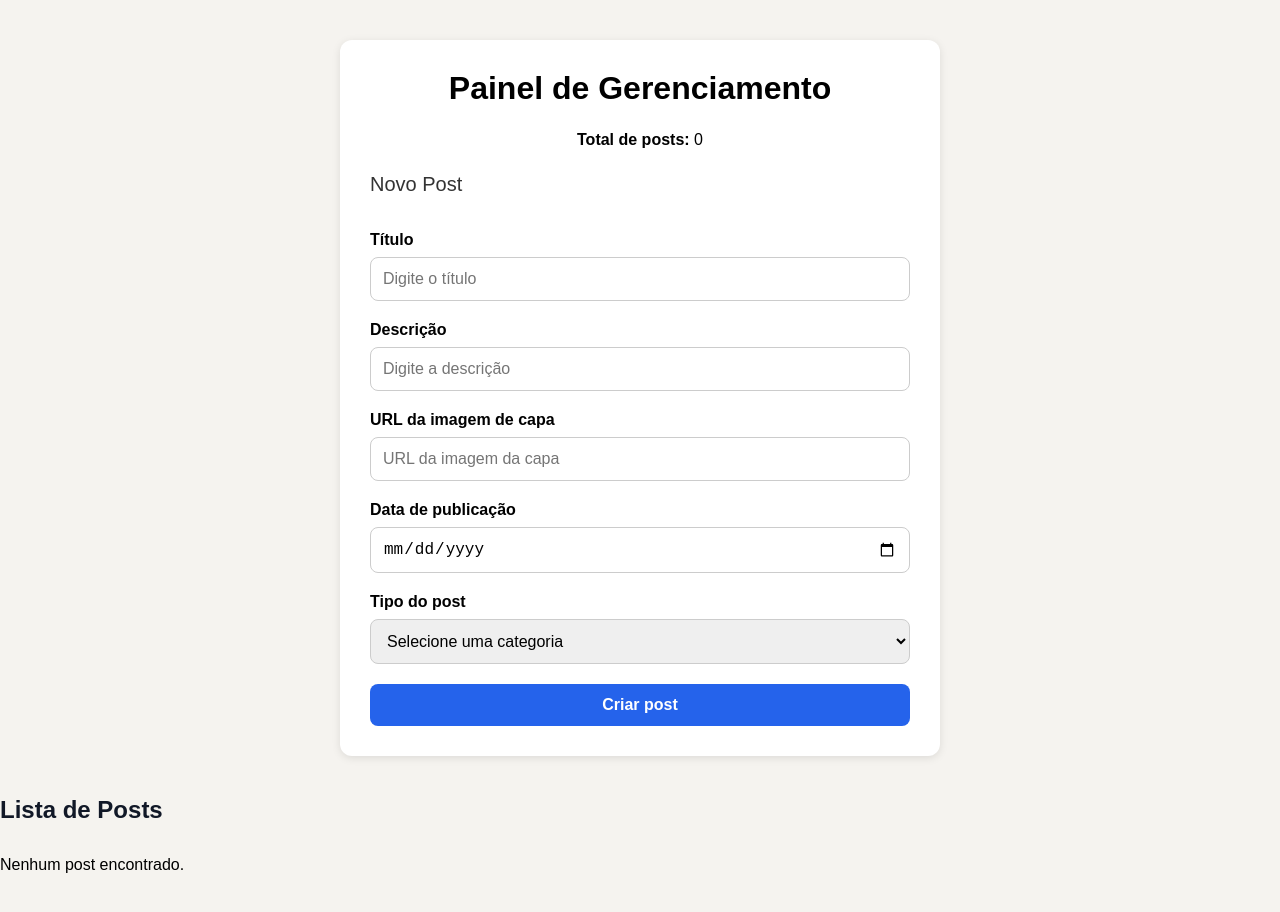
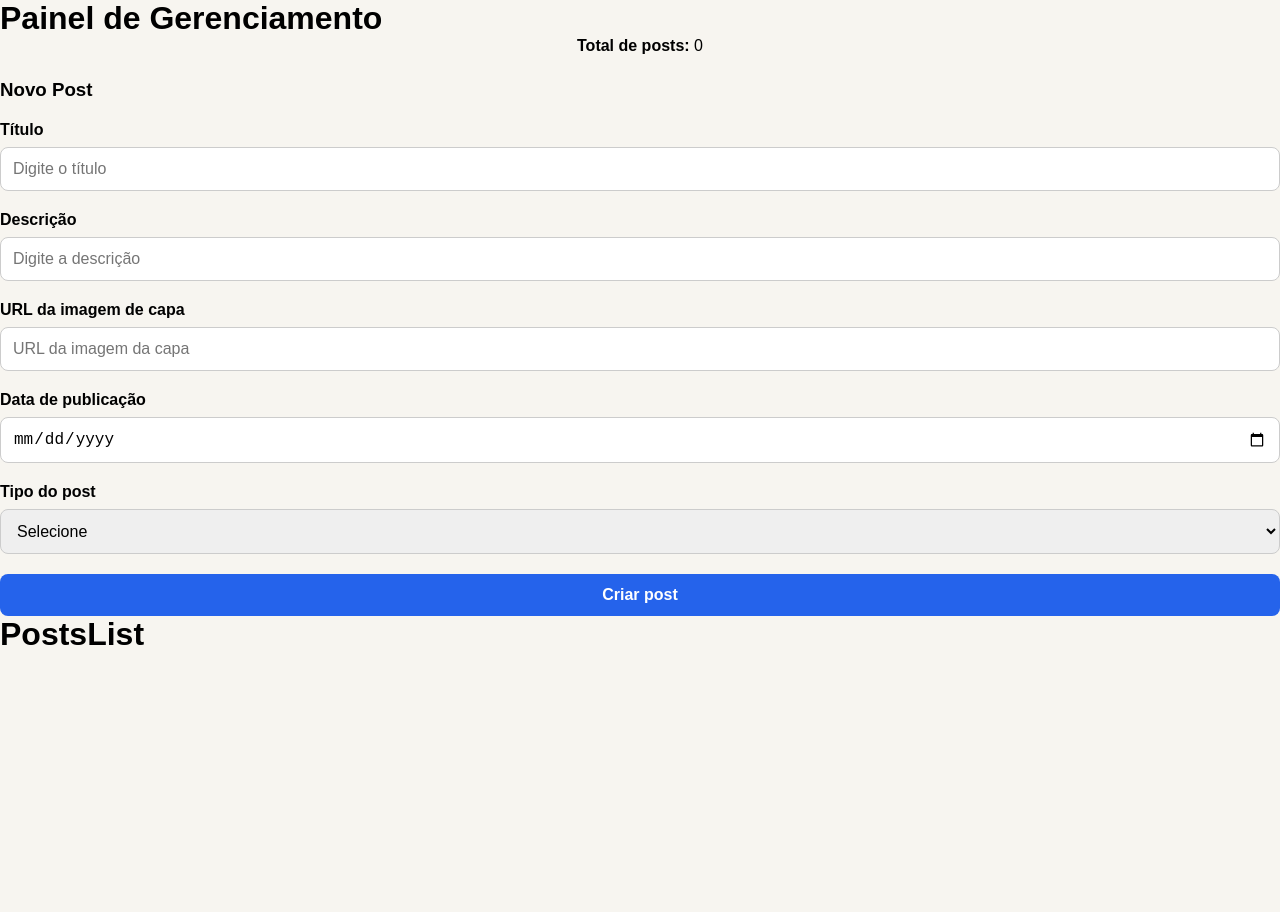
Before and after one commit to JoinvilleMaisTechM2/painel-gerenciamento, a React (Vite) app: page / in a window 1280 px wide. Shown: the top 912 px of the page. After the commit the page ends 800 px from the top, so only its background shows below. Built offline with nearby package versions, Linux system fonts and the light colour scheme.

Commit message:
feat: estrutura inicial para exibição de posts

```diff
--- a/src/App.css
+++ b/src/App.css
@@ -1,32 +1,3 @@
-body {
-  background-color: #f5f3ef;
-  font-family: Arial, sans-serif;
-  margin: 0;
-  padding: 40px 0;
-}
-
-.container {
-  max-width: 600px;
-  margin: 0 auto;
-  background-color: white;
-  padding: 30px;
-  border-radius: 12px;
-  box-shadow: 0 2px 8px rgba(0, 0, 0, 0.1);
-}
-
-h1 {
-  text-align: center;
-  margin-bottom: 24px;
-}
-
-.subtitulo {
-  text-align: left;
-  font-size: 20px;
-  font-weight: normal;
-  margin-bottom: 15px;
-  color: #333;
-}
-
 .total-posts {
   text-align: center;
   font-size: 16px;
@@ -49,19 +20,7 @@ h1 {
   margin-bottom: 8px;
 }
 
-.form-control input {
-  padding: 12px;
-  border: 1px solid #ccc;
-  border-radius: 8px;
-  font-size: 16px;
-  transition: border-color 0.2s ease;
-}
-
-.form-control input:focus {
-  outline: none;
-  border-color: #7c3aed;
-}
-
+.form-control input,
 .form-control select {
   padding: 12px;
   border: 1px solid #ccc;
@@ -70,6 +29,7 @@ h1 {
   transition: border-color 0.2s ease;
 }
 
+.form-control input:focus,
 .form-control select:focus {
   outline: none;
   border-color: #7c3aed;
--- a/src/App.jsx
+++ b/src/App.jsx
@@ -19,18 +19,8 @@ function App() {
   const handleSubmit = (e) => {
     e.preventDefault()
 
-    if (!titulo || !descricao) {
-      toast.error('Título e descrição são obrigatórios')
-      return
-    }
-
-    if (!urlImagem.startsWith('http')) {
-      toast.error('A URL da imagem deve começar com "http"')
-      return
-    }
-
-    if (!categoria) {
-      toast.error('Selecione uma categoria')
+    if (!titulo || !descricao || !urlImagem || !dataPublicacao || !categoria) {
+      toast.error('Por favor, preencha todos os campos')
       return
     }
 
@@ -56,6 +46,7 @@ function App() {
     const postsSalvos = JSON.parse(localStorage.getItem('posts')) || []
     postsSalvos.push(novoPost)
     localStorage.setItem('posts', JSON.stringify(postsSalvos))
+
     setTotalPosts(postsSalvos.length)
     toast.success('Post criado e salvo com sucesso!')
 
@@ -73,45 +64,50 @@ function App() {
 
       <form className="form" onSubmit={handleSubmit}>
         <h3 className="subtitulo">Novo Post</h3>
+
         <div className="form-control">
           <label htmlFor="title">Título</label>
           <input
+            type="text"
             id="title"
-            type="text"
             value={titulo}
             onChange={(e) => setTitulo(e.target.value)}
             placeholder="Digite o título"
           />
         </div>
+
         <div className="form-control">
           <label htmlFor="description">Descrição</label>
           <input
+            type="text"
             id="description"
-            type="text"
             value={descricao}
             onChange={(e) => setDescricao(e.target.value)}
             placeholder="Digite a descrição"
           />
         </div>
+
         <div className="form-control">
           <label htmlFor="url">URL da imagem de capa</label>
           <input
+            type="text"
             id="url"
-            type="text"
             value={urlImagem}
             onChange={(e) => setUrlImagem(e.target.value)}
             placeholder="URL da imagem da capa"
           />
         </div>
+
         <div className="form-control">
           <label htmlFor="data">Data de publicação</label>
           <input
+            type="date"
             id="data"
-            type="date"
             value={dataPublicacao}
             onChange={(e) => setDataPublicacao(e.target.value)}
           />
         </div>
+
         <div className="form-control">
           <label htmlFor="categoria">Tipo do post</label>
           <select
@@ -119,15 +115,16 @@ function App() {
             value={categoria}
             onChange={(e) => setCategoria(e.target.value)}
           >
-            <option value="">Selecione uma categoria</option>
+            <option value="">Selecione</option>
+            <option value="noticia">Notícia</option>
             <option value="artigo">Artigo</option>
-            <option value="noticia">Notícia</option>
-            <option value="tutorial">Tutorial</option>
             <option value="entrevista">Entrevista</option>
           </select>
         </div>
+
         <button type="submit">Criar post</button>
       </form>
+
       <ToastContainer />
     </div>
   )
--- a/src/Post.css
+++ /dev/null
@@ -1,73 +0,0 @@
-.post-card-horizontal {
-  display: flex;
-  align-items: flex-start;
-  background-color: #fff;
-  border-radius: 12px;
-  box-shadow: 0 2px 10px rgba(0, 0, 0, 0.08);
-  overflow: hidden;
-  margin-bottom: 24px;
-  padding: 16px;
-  gap: 20px;
-}
-
-.post-card-horizontal img {
-  width: 160px;
-  height: 100px;
-  object-fit: cover;
-  border-radius: 8px;
-  flex-shrink: 0;
-}
-
-.post-content {
-  flex: 1;
-  display: flex;
-  flex-direction: column;
-  position: relative;
-}
-
-.post-tag {
-  position: absolute;
-  top: 0;
-  right: 0;
-  color: #60a5fa;
-  font-size: 13px;
-  font-weight: 500;
-  text-transform: uppercase;
-  letter-spacing: 0.5px;
-}
-
-.post-title {
-  font-size: 18px;
-  font-weight: bold;
-  margin-bottom: 6px;
-  color: #111827;
-  margin-top: 18px;
-}
-
-.post-desc {
-  font-size: 15px;
-  margin-bottom: 8px;
-  color: #374151;
-}
-
-.post-date {
-  font-size: 14px;
-  color: #6b7280;
-  margin-bottom: 16px;
-}
-
-.delete-button {
-  background: none;
-  border: none;
-  color: #60a5fa;
-  font-weight: 400;
-  font-size: 13px;
-  cursor: pointer;
-  align-self: center;
-  padding: 6px 12px;
-  transition: color 0.2s ease;
-}
-
-.delete-button:hover {
-  color: #ffffff;
-}
--- a/src/Post.jsx
+++ /dev/null
@@ -1,18 +0,0 @@
-import "./Post.css";
-
-function Post({ post, onDelete }) {
-  return (
-    <div className="post-card-horizontal">
-      <img src={post.capa || post.urlImagem} alt={post.titulo} />
-      <div className="post-content">
-        <span className="post-tag">{(post.tipo || post.categoria || "").toUpperCase()}</span>
-        <h3 className="post-title">{post.titulo}</h3>
-        <p className="post-desc">{post.descricao}</p>
-        <p className="post-date">Publicado em: {post.data || post.dataPublicacao}</p>
-        <button className="delete-button" onClick={onDelete}>Excluir</button>
-      </div>
-    </div>
-  );
-}
-
-export default Post;
--- a/src/PostsList.css
+++ /dev/null
@@ -1,9 +0,0 @@
-.posts-list {
-  padding: 40px 0;
-}
-
-.posts-list h2 {
-  font-size: 24px;
-  margin-bottom: 32px;
-  color: #111827;
-}
--- a/src/PostsList.jsx
+++ b/src/PostsList.jsx
@@ -1,34 +1,10 @@
-import { useEffect, useState } from "react";
-import "./PostsList.css";
-import Post from "./Post";
+function PostsList() {
+    return (
+        <div>
+            <h1>PostsList</h1>
+        </div>
 
-function PostsList() {
-  const [posts, setPosts] = useState([]);
-
-  useEffect(() => {
-    const postsSalvos = JSON.parse(localStorage.getItem("posts")) || [];
-    setPosts(postsSalvos);
-  }, []);
-
-  const handleDelete = (index) => {
-    const novosPosts = [...posts];
-    novosPosts.splice(index, 1);
-    setPosts(novosPosts);
-    localStorage.setItem("posts", JSON.stringify(novosPosts));
-  };
-
-  return (
-    <div className="posts-list">
-      <h2>Lista de Posts</h2>
-      {posts.length > 0 ? (
-        posts.map((post, i) => (
-          <Post key={i} post={post} onDelete={() => handleDelete(i)} />
-        ))
-      ) : (
-        <p>Nenhum post encontrado.</p>
-      )}
-    </div>
-  );
+    )
 }
 
 export default PostsList;
--- a/src/main.jsx
+++ b/src/main.jsx
@@ -2,7 +2,7 @@ import { StrictMode } from 'react'
 import { createRoot } from 'react-dom/client'
 import './index.css'
 import App from './App.jsx'
-import PostsList from "./PostsList";
+import PostsList from './PostsList.jsx'
 
 
 createRoot(document.getElementById('root')).render(
```
